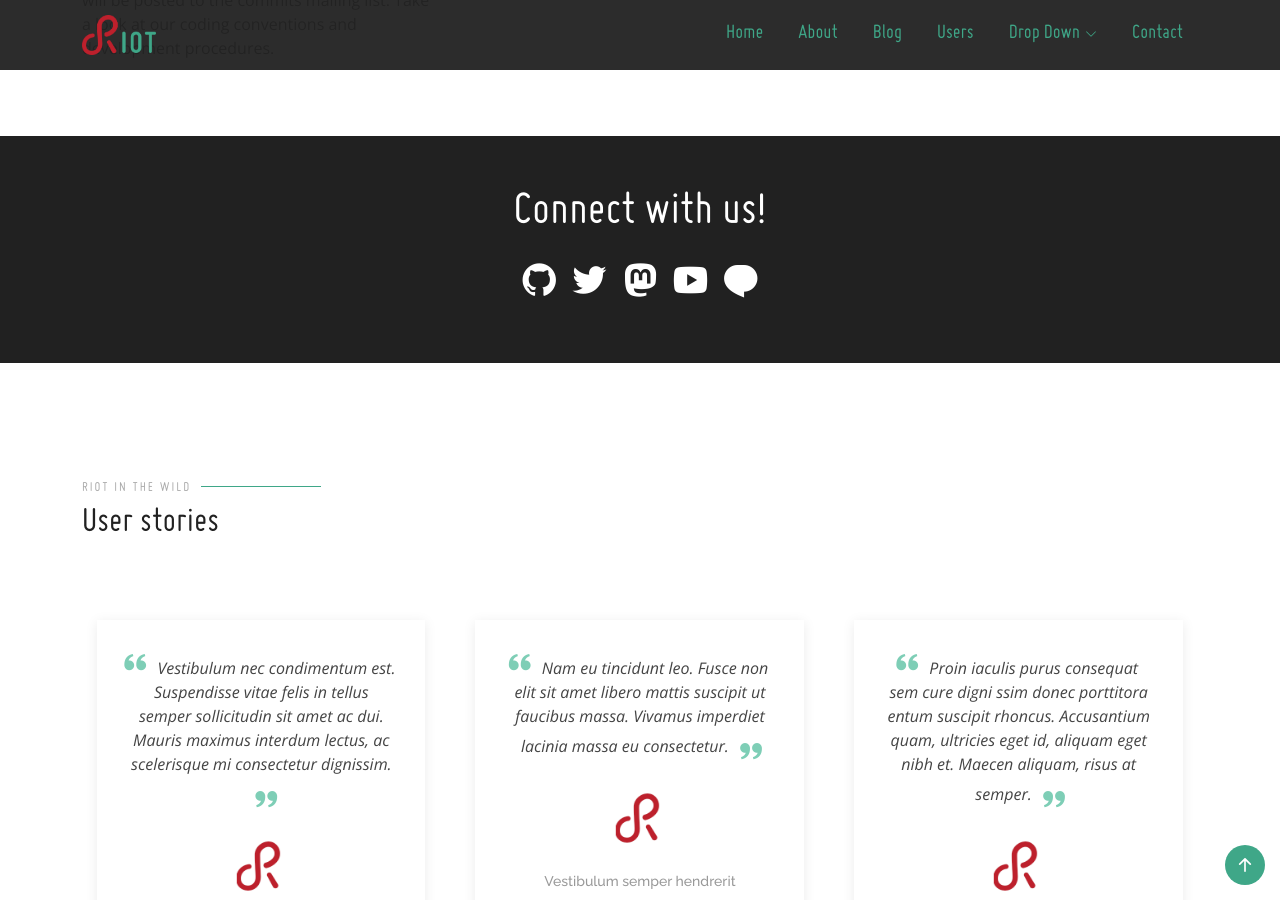
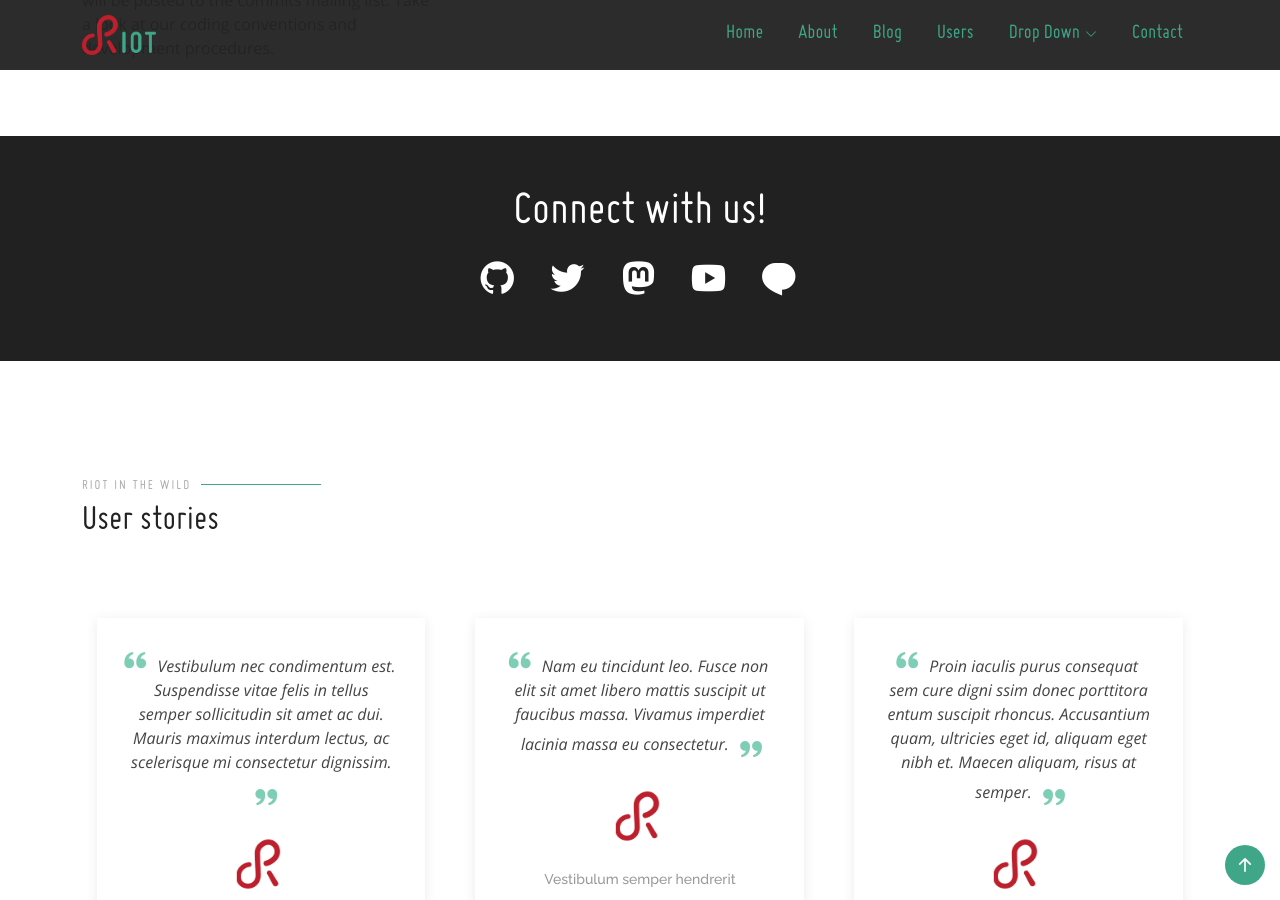
Before and after one commit to RIOT-OS/riot-os.org, a Jekyll site: the page built from index.html, in a window 1280 px wide and 900 px high, scrolled down 3189 px. Built offline with Jekyll 4.4.1, drawn with Linux system fonts in a browser that asks for light colours; nearby versions of some CDN libraries; some web fonts are replaced.

Commit message:
include social media links separately

```diff
--- a/_includes/footer.html
+++ b/_includes/footer.html
@@ -16,10 +16,7 @@
       <hr>
       <div class="row">
         <div class="col text-center social-links">
-          <a href="https://github.com/RIOT-OS/RIOT"><i class="ri-github-fill"></i></a>
-          <a href="https://twitter.com/RIOT_OS"><i class="ri-twitter-fill"></i></a>
-          <a href="https://fosstodon.org/@riot"><i class="ri-mastodon-fill"></i></a>
-          <a href="https://www.youtube.com/channel/UCmcXy2qyoQfq7ByoxtFSOjg"><i class="ri-youtube-fill"></i></a>
+           {% include social-media.html %}
         </div>
       </div>
       <div class="copyright">
--- /dev/null
+++ b/_includes/social-media.html
@@ -0,0 +1,5 @@
+                  <a href="https://github.com/RIOT-OS/RIOT"><i class="ri-github-fill"></i></a>
+                  <a href="https://twitter.com/RIOT_OS"><i class="ri-twitter-fill"></i></a>
+                  <a href="https://fosstodon.org/@riot"><i class="ri-mastodon-fill"></i></a>
+                  <a href="https://www.youtube.com/channel/UCmcXy2qyoQfq7ByoxtFSOjg"><i class="ri-youtube-fill"></i></a>
+                  <a href="https://forum.riot-os.org"><i class="ri-chat-1-fill"></i></a>
--- a/_sass/pages/index.scss
+++ b/_sass/pages/index.scss
@@ -184,6 +184,31 @@
   }
 
 }
+
+/*--------------------------------------------------------------
+# social media
+--------------------------------------------------------------*/
+
+#social-media .social-links a {
+  display: inline-block;
+  background: transparent;
+  color: $light;
+  line-height: 1;
+  padding: 8px 0;
+  Margin-right: 4px;
+  border-radius: 50%;
+  text-align: center;
+  width: 56px;
+  height: 56px;
+  transition: 0.3s;
+}
+
+#social-media .social-links a:hover {
+  background: $primary;
+  color: $light;
+  text-decoration: none;
+}
+
 
 /*--------------------------------------------------------------
 # Cta
--- a/index.html
+++ b/index.html
@@ -253,19 +253,15 @@
           <a class="twitter-timeline" data-lang="en" data-height="300" data-dnt="true" href="https://twitter.com/RIOT_OS?ref_src=twsrc%5Etfw">Tweets by RIOT_OS</a> <script async src="https://platform.twitter.com/widgets.js" charset="utf-8"></script>        </div>
       </div> -->
     </div>
-    <section data-aos="zoom-out">
+    <section id="social-media" data-aos="zoom-out">
       <div class="container-fluid background-dark text-white p-5">
         <div class="container">
           <div class="row">
             <div class="col text-center">
               <h2 class="ft-miso display-5">Connect with us!</h2>
               <div class="row">
-                <div class="col text-center fs-1">
-                  <a href="https://github.com/RIOT-OS/RIOT" class="text-white"><i class="ri-github-fill"></i></a>
-                  <a href="https://twitter.com/RIOT_OS" class="text-white"><i class="ri-twitter-fill"></i></a>
-                  <a href="https://fosstodon.org/@riot" class="text-white"><i class="ri-mastodon-fill"></i></a>
-                  <a href="https://www.youtube.com/channel/UCmcXy2qyoQfq7ByoxtFSOjg" class="text-white"><i class="ri-youtube-fill"></i></a>
-                  <a href="https://forum.riot-os.org" class="text-white"><i class="ri-chat-1-fill"></i></a>
+                <div class="col text-center social-links fs-1">
+                  {% include social-media.html %}
                 </div>
               </div>
             </div>
```
Also changed, not shown: _layouts/blog.html (+2 -5 lines).
